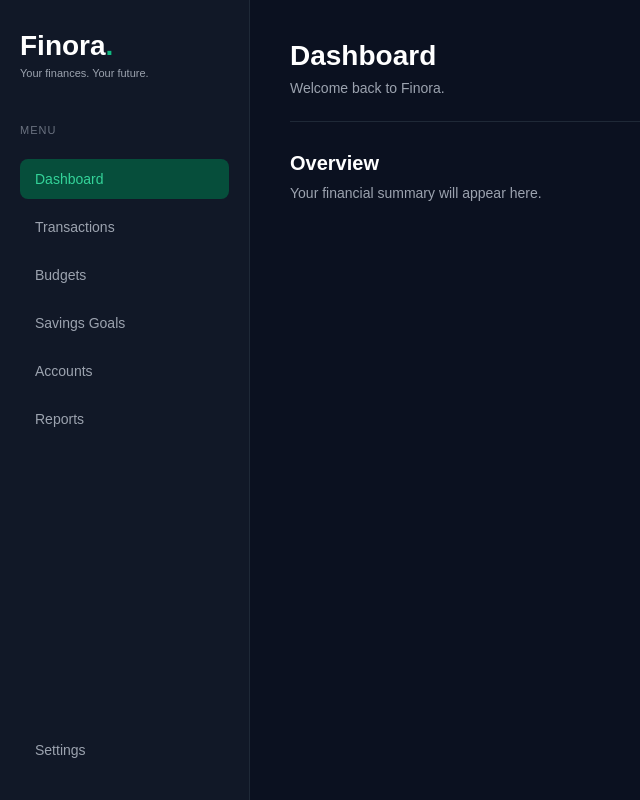
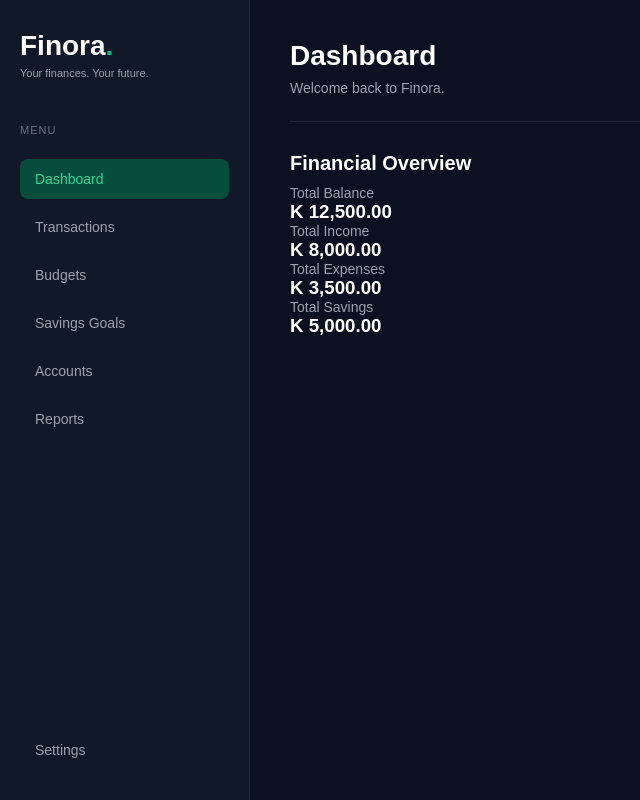
Before and after one commit to sammysacci22-hue/Finora, a Python web app: template app/templates/index.html in a window 1280 px wide. Shown: the whole page, without its empty margins (0-640 px from the left). Run offline with Jinja, Linux system fonts and the light colour scheme; the template is opened without the code that fills it, so the values that code supplies are empty.

Commit message:
Add financial summary cards structure

```diff
--- a/app/templates/index.html
+++ b/app/templates/index.html
@@ -68,11 +68,32 @@
     </header>
 
     <!-- DASHBOARD CONTENT -->
-    <section class="dashboard-content">
+  <section class="dashboard-content">
 
-        <h2>Overview</h2>
-        <p>Your financial summary will appear here.</p>
+    <h2>Financial Overview</h2>
 
-    </section>
+    <div class="summary-cards">
 
-</main>
+        <div class="summary-card">
+            <p>Total Balance</p>
+            <h3>K 12,500.00</h3>
+        </div>
+
+        <div class="summary-card">
+            <p>Total Income</p>
+            <h3>K 8,000.00</h3>
+        </div>
+
+        <div class="summary-card">
+            <p>Total Expenses</p>
+            <h3>K 3,500.00</h3>
+        </div>
+
+        <div class="summary-card">
+            <p>Total Savings</p>
+            <h3>K 5,000.00</h3>
+        </div>
+
+    </div>
+
+</section>
```
